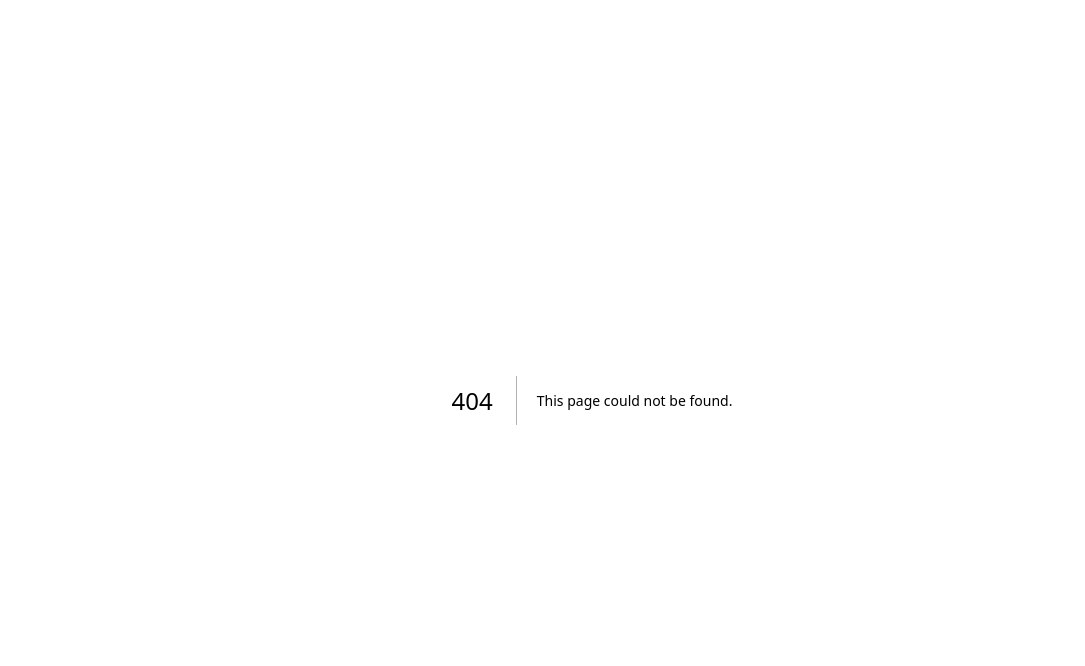
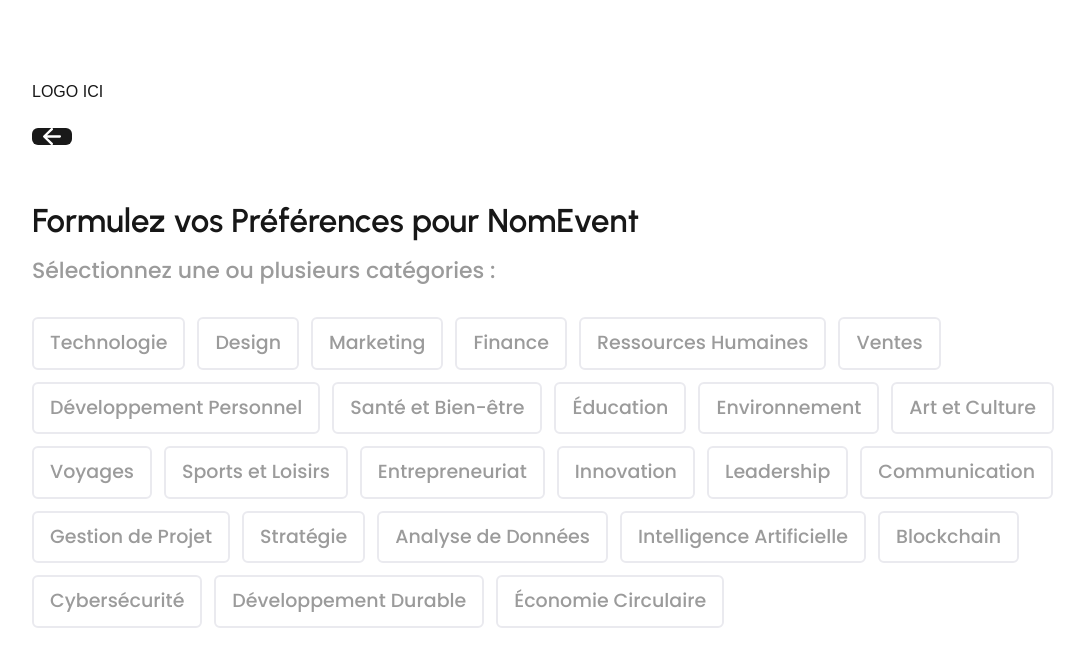
Before and after one commit to pie-glympse/PIE, a Next.js app: page /answer-event in a window 1280 px wide. Before the commit this address had no page. Shown: the top 666 px of the page, without its empty margins (48-1133 px from the left). Built offline with nearby package versions, Linux system fonts and the light colour scheme.

Commit message:
feat(answer event): progress on it

```diff
--- /dev/null
+++ b/app/answer-event/page.tsx
@@ -0,0 +1,97 @@
+"use client"
+import { useRouter } from 'next/navigation';
+import { useEffect, useState } from 'react'
+import MainButton from '../../components/ui/MainButton';
+import Link from 'next/link';
+import Image from 'next/image';
+import BackArrow from '../../components/ui/BackArrow';
+import CategoryBtn from '@/components/ui/CategoryBtn'
+
+const AnswerEventPage = () => {
+    const router = useRouter();
+    const [selectedCategories, setSelectedCategories] = useState<string[]>([]);
+
+    const categories = [
+        'Technologie',
+        'Design',
+        'Marketing',
+        'Finance',
+        'Ressources Humaines',
+        'Ventes',
+        'Développement Personnel',
+        'Santé et Bien-être',
+        'Éducation',
+        'Environnement',
+        'Art et Culture',
+        'Voyages',
+        'Sports et Loisirs',
+        'Entrepreneuriat',
+        'Innovation',
+        'Leadership',
+        'Communication',
+        'Gestion de Projet',
+        'Stratégie',
+        'Analyse de Données',
+        'Intelligence Artificielle',
+        'Blockchain',
+        'Cybersécurité',
+        'Développement Durable',
+        'Économie Circulaire',
+    ];
+
+    const handleCategoryClick = (category: string) => {
+        setSelectedCategories(prev => {
+            if (prev.includes(category)) {
+                return prev.filter(cat => cat !== category);
+            }
+            return [...prev, category];
+        });
+    };
+
+    return (
+        <section className="flex flex-row h-screen items-center gap-10 p-10">
+            {/* Section gauche */}
+            <div className="h-full w-full flex flex-col gap-6 items-start p-10">
+                <p className='text-left'>LOGO ICI</p>
+                <BackArrow onClick={() => router.back()} className="" />
+
+                <div className="w-full flex flex-col">
+                    <h1 className="text-h1 mb-4 text-left w-full font-urbanist">
+Formulez vos Préférences pour NomEvent
+</h1>
+                        <h3 className="text-h3 mb-8 text-left md:w-2/3 w-full font-poppins text-[var(--color-grey-three)]">
+                            Sélectionnez une ou plusieurs catégories :
+                        </h3>
+
+                    <div className="w-full">
+                        <ul className="flex flex-wrap gap-3 mb-6 list-none">
+                            {categories.map((category) => (
+                                <CategoryBtn
+                                    key={category}
+                                    text={category}
+                                    isSelected={selectedCategories.includes(category)}
+                                    onClick={() => handleCategoryClick(category)}
+                                />
+                            ))}
+                        </ul>
+                    </div>
+                </div>
+
+                {/* Spacer pour pousser le bouton vers le bas */}
+                <div className="flex-grow" />
+
+                {/* Bouton en bas */}
+                <MainButton
+                    text="Continuer"
+                    onClick={() => {
+                        // Logique pour continuer avec les catégories sélectionnées
+                        console.log('Catégories sélectionnées:', selectedCategories);
+                    }}
+                    disabled={selectedCategories.length === 0}
+                />
+            </div>
+        </section>
+    );
+};
+
+export default AnswerEventPage;
--- a/app/page.tsx
+++ b/app/page.tsx
@@ -12,7 +12,8 @@ export default function HomePage() {
   const [users, setUsers] = useState<any[]>([])
   const [isModalOpen, setIsModalOpen] = useState(true) // État pour contrôler l'ouverture de la modal
   const [currentStep, setCurrentStep] = useState(1) // État pour le step actuel
-  const [selectedCategory, setSelectedCategory] = useState<string | null>(null);
+  // CHANGEMENT : Array au lieu de string | null
+  const [selectedCategories, setSelectedCategories] = useState<string[]>([]);
 
      const categories = [
         'Technologie',
@@ -42,10 +43,17 @@ export default function HomePage() {
         'Économie Circulaire',
     ];
 
+    // CHANGEMENT : Logique de toggle pour sélection multiple
     const handleCategoryClick = (category: string) => {
-        setSelectedCategory(category === selectedCategory ? null : category);
+        setSelectedCategories(prev => {
+            // Si la catégorie est déjà sélectionnée, la retirer
+            if (prev.includes(category)) {
+                return prev.filter(cat => cat !== category);
+            }
+            // Sinon, l'ajouter
+            return [...prev, category];
+        });
     };
-
 
   useEffect(() => {
     const fetchUsers = async () => {
@@ -130,24 +138,58 @@ export default function HomePage() {
         stepContents={stepContents}
         lastStepButtonText="Valider"
       />
+
       <div className="p-6">
-            <h3 className="text-lg font-semibold mb-4">Sélectionnez une catégorie :</h3>
+        <h3 className="text-lg font-semibold mb-4">Sélectionnez une ou plusieurs catégories :</h3>
         <ul className="flex flex-wrap gap-3">
             {categories.map((category) => (
                 <CategoryBtn
                     key={category}
                     text={category}
-                        isSelected={selectedCategory === category}
+                    // CHANGEMENT : Vérifier si la catégorie est dans l'array
+                    isSelected={selectedCategories.includes(category)}
                     onClick={() => handleCategoryClick(category)}
                 />
             ))}
         </ul>
 
-            {selectedCategory && (
-                <p className="mt-4 text-sm text-gray-600">
-                    Catégorie sélectionnée : <strong>{selectedCategory}</strong>
+        {/* CHANGEMENT : Affichage des catégories sélectionnées */}
+        {/* {selectedCategories.length > 0 && (
+            <div className="mt-4 p-3 bg-gray-50 rounded-md">
+                <p className="text-sm text-gray-600">
+                    <strong>Catégories sélectionnées ({selectedCategories.length}) :</strong>
                 </p>
-            )}
+                <div className="flex flex-wrap gap-2 mt-2">
+                    {selectedCategories.map((category) => (
+                        <span
+                            key={category}
+                            className="px-2 py-1 bg-blue-100 text-blue-800 text-xs rounded-full"
+                        >
+                            {category}
+                        </span>
+                    ))}
+                </div>
+            </div>
+        )} */}
+
+        {/* BONUS : Boutons d'action */}
+        {/* <div className="mt-4 flex gap-2">
+            <button
+                onClick={() => setSelectedCategories([])}
+                className="px-4 py-2 text-sm text-gray-600 border border-gray-300 rounded-md hover:bg-gray-50"
+                disabled={selectedCategories.length === 0}
+            >
+                Tout désélectionner
+            </button>
+
+            <button
+                onClick={() => setSelectedCategories(categories)}
+                className="px-4 py-2 text-sm text-white bg-blue-500 rounded-md hover:bg-blue-600"
+                disabled={selectedCategories.length === categories.length}
+            >
+                Tout sélectionner
+            </button>
+        </div> */}
       </div>
     </main>
   )
```
Lines whose indentation alone changed are shown as unchanged.
